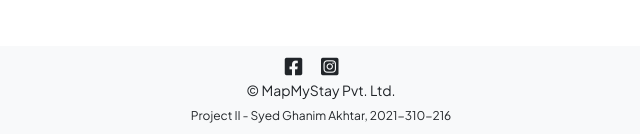
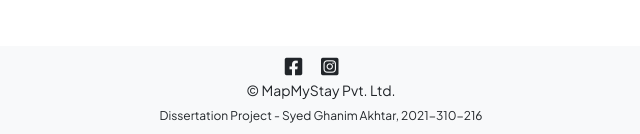
Before and after one commit to SyedGhanimAk/MapMyStay, a Node server app: page /listings in a window 1280 px wide. Shown: the part 666-800 px from the top of the page, without its empty margins (319-959 px from the left). Run offline with Node 20, Linux system fonts and the light colour scheme; data that the repository does not hold is empty; some libraries are stand-ins or nearby versions.

Commit message:
Update footer.ejs

```diff
--- a/views/includes/footer.ejs
+++ b/views/includes/footer.ejs
@@ -26,7 +26,7 @@
         <small>
             &copy; MapMyStay Pvt. Ltd.
             <br>
-            <span style="font-size: .75rem;">Project II - Syed Ghanim Akhtar, 2021-310-216</span>
+            <span style="font-size: .75rem;">Dissertation Project - Syed Ghanim Akhtar, 2021-310-216</span>
           </small>
 
 
```
